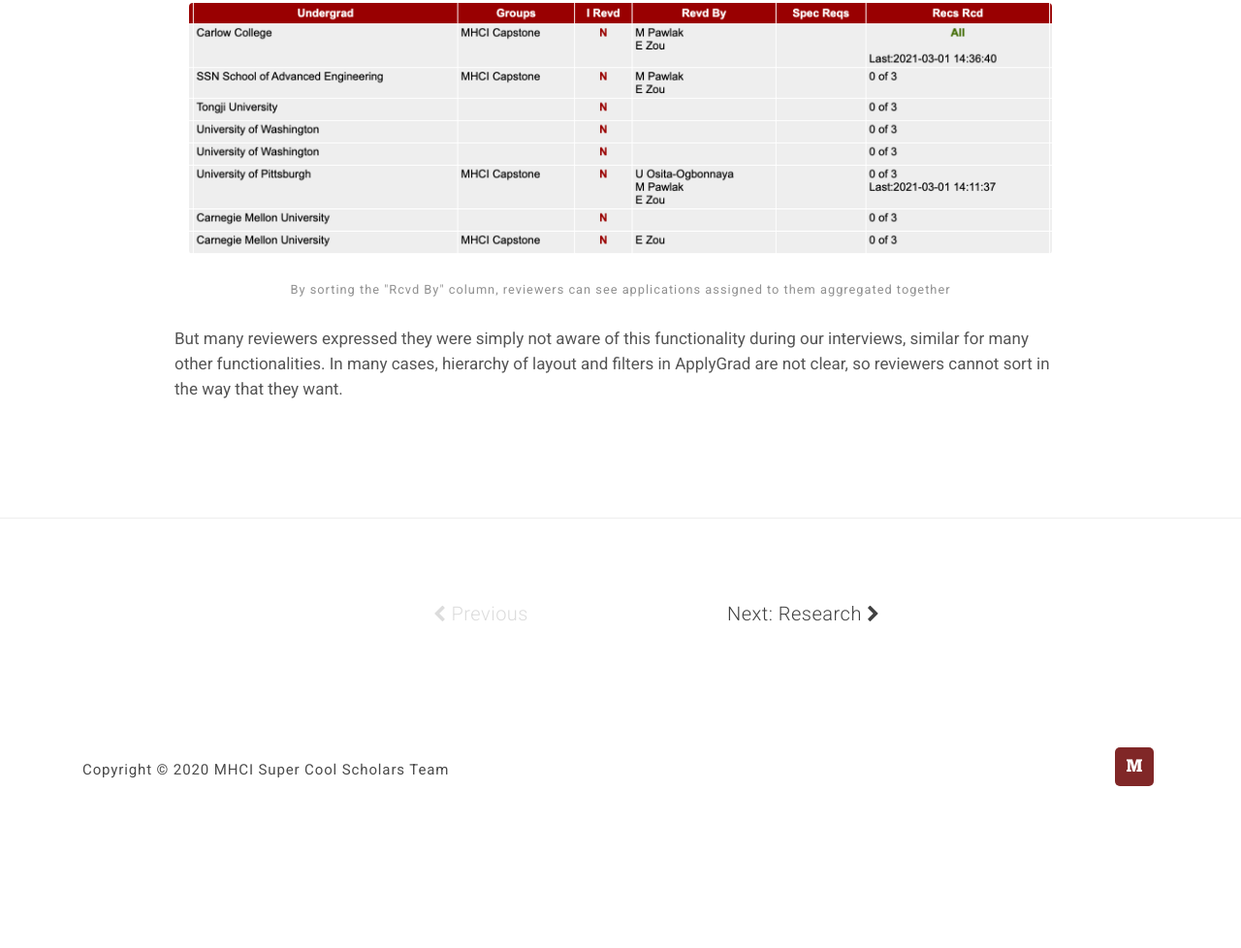
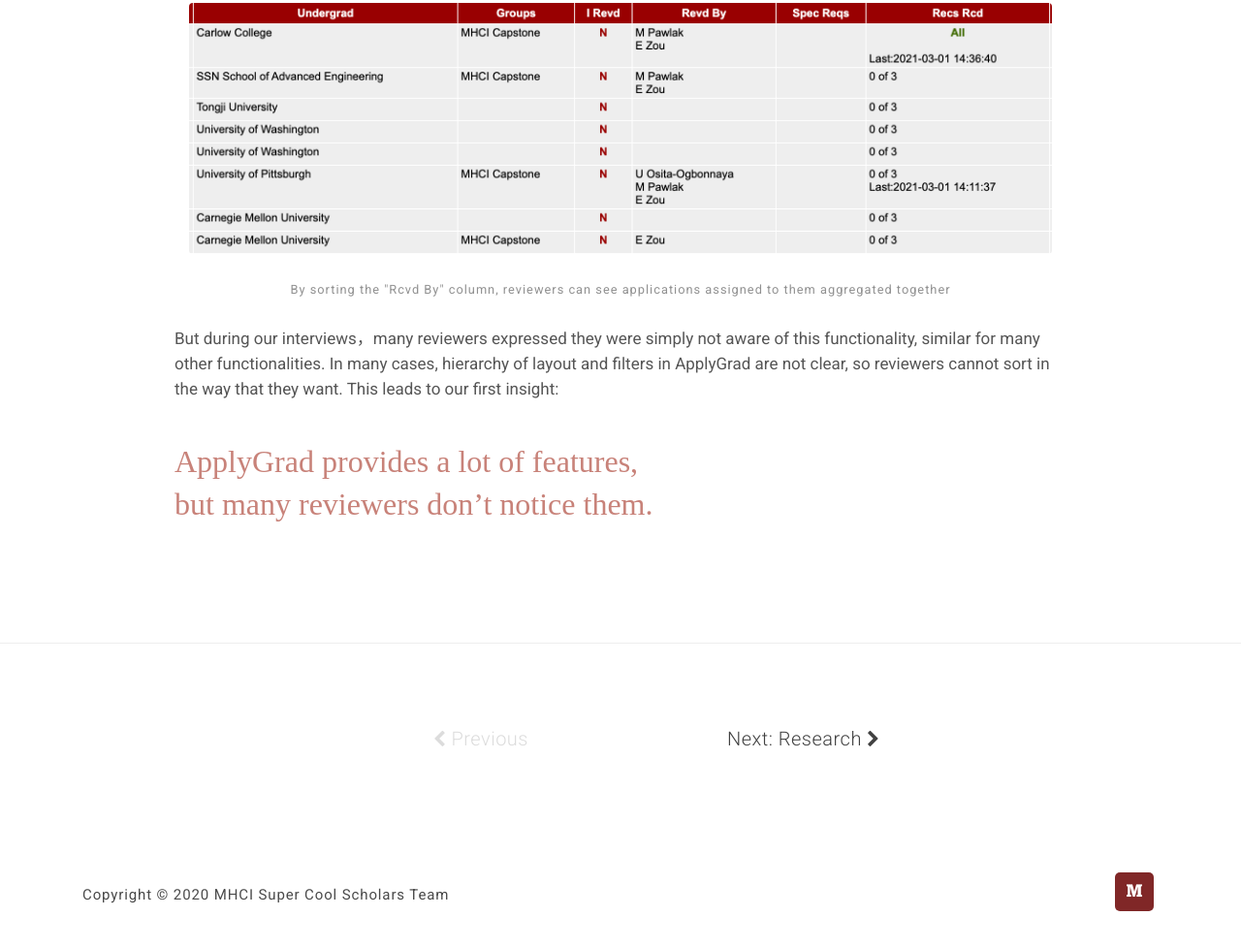
Before and after one commit to yuanxinran/SCSApplyGrad, a plain HTML site: page design.html in a window 1280 px wide. Shown: the part 2359-3337 px from the top of the page at 97% size. Before the commit the page ends 3230 px from the top, so only its background shows below. Drawn offline with Linux system fonts and the light colour scheme.

Commit message:
Modify design page further:

```diff
--- a/assets/css/pages.css
+++ b/assets/css/pages.css
@@ -416,6 +416,13 @@ insights
     padding-bottom: 40px;
 }
 
+.insight {
+  font-family: 'PT Serif';
+  font-size: 2em;
+  line-height: 1.4em;
+  color: #C88279;
+}
+
 .callout {
   padding: 60px 40px;
   background-color: #fcf5f5;
--- a/design.html
+++ b/design.html
@@ -131,8 +131,12 @@
             </div>
 
             <div class="left-text">
-              <p><br>But many reviewers expressed they were simply not aware of this functionality during our interviews, similar for many other functionalities. In many cases, hierarchy of layout and filters in ApplyGrad are not clear, so reviewers cannot sort in the way that they want.</p>
+              <p><br>But during our interviews，many reviewers expressed they were simply not aware of this functionality, similar for many other functionalities. In many cases, hierarchy of layout and filters in ApplyGrad are not clear, so reviewers cannot sort in the way that they want. This leads to our first insight:</p>
             </div>
+            <div class="left-text">
+              <p class="insight">ApplyGrad provides a lot of features, <br> but many reviewers don’t notice them.</p>
+            </div>
+
           </div>
         </div>
         <div class="row">
```
